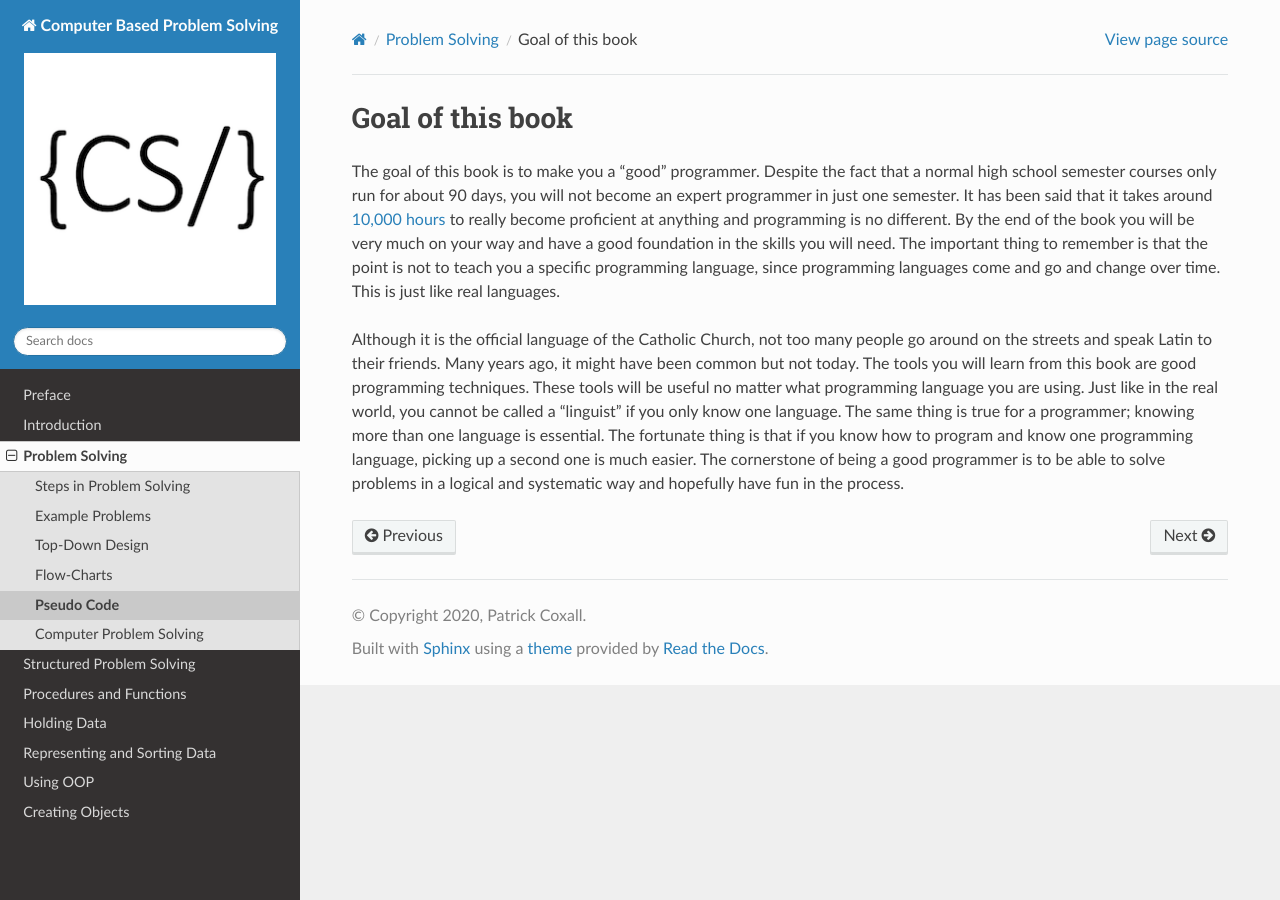
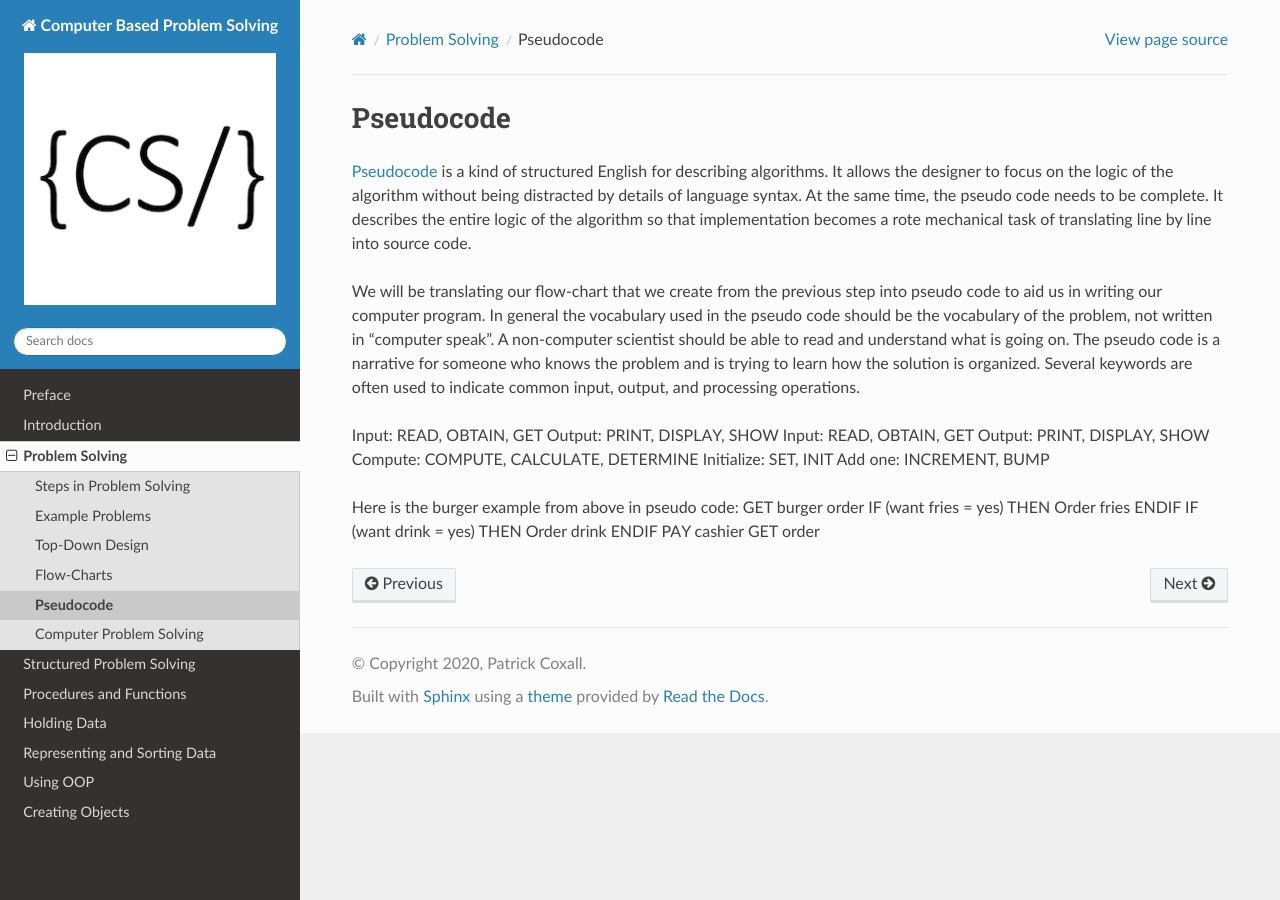
Before and after one commit to Mr-Coxall/Computer-Based-Problem-Solving, a Sphinx documentation site: the page built from docs/problem-solving/pseudo-code.rst, in a window 1280 px wide. Built offline with Sphinx 7.4.7 and the Read the Docs theme 2.0.0, drawn with Linux system fonts in a browser that asks for light colours.

Commit message:
Update Solving problem section

```diff
--- a/docs/problem-solving/flow-charts.rst
+++ b/docs/problem-solving/flow-charts.rst
@@ -15,6 +15,6 @@ A flow-chart is a set of different shapes that each represent a certain type of
 Here is an example of a flowchart for a none-computer based problem:
 
 .. image:: ./images/lamp_flow-chart.png
-   :width: 500 px
+   :width: 400 px
    :alt: none-computer flow-chart
    :align: center
--- a/docs/problem-solving/index.rst
+++ b/docs/problem-solving/index.rst
@@ -20,5 +20,5 @@ Computers have also revolutionized many of the ways people solve problems from,
    Example Problems <example-problems>
    Top-Down Design <top-down-design>
    Flow-Charts <flow-charts>
-   Pseudo Code <pseudo-code>
+   Pseudocode <pseudo-code>
    Computer Problem Solving<computer-problem-solving>
--- a/docs/problem-solving/pseudo-code.rst
+++ b/docs/problem-solving/pseudo-code.rst
@@ -1,9 +1,27 @@
-.. _goal-of-this-book:
+.. _pseudo-code:
 
-=================
-Goal of this book
-=================
+Pseudocode
+===========
 
-The goal of this book is to make you a “good” programmer. Despite the fact that a normal high school semester courses only run for about 90 days, you will not become an expert programmer in just one semester. It has been said that it takes around `10,000 hours <https://en.wikipedia.org/wiki/Outliers_(book)>`_ to really become proficient at anything and programming is no different. By the end of the book you will be very much on your way and have a good foundation in the skills you will need. The important thing to remember is that the point is not to teach you a specific programming language, since programming languages come and go and change over time. This is just like real languages.
+`Pseudocode <https://en.wikipedia.org/wiki/Pseudocode>`_ is a kind of structured English for describing algorithms. It allows the designer to focus on the logic of the algorithm without being distracted by details of language syntax. At the same time, the pseudo code needs to be complete. It describes the entire logic of the algorithm so that implementation becomes a rote mechanical task of translating line by line into source code.
 
-Although it is the official language of the Catholic Church, not too many people go around on the streets and speak Latin to their friends. Many years ago, it might have been common but not today. The tools you will learn from this book are good programming techniques. These tools will be useful no matter what programming language you are using. Just like in the real world, you cannot be called a “linguist” if you only know one language. The same thing is true for a programmer; knowing more than one language is essential. The fortunate thing is that if you know how to program and know one programming language, picking up a second one is much easier. The cornerstone of being a good programmer is to be able to solve problems in a logical and systematic way and hopefully have fun in the process.
+We will be translating our flow-chart that we create from the previous step into pseudo code to aid us in writing our computer program. In general the vocabulary used in the pseudo code should be the vocabulary of the problem, not written in “computer speak”. A non-computer scientist should be able to read and understand what is going on. The pseudo code is a narrative for someone who knows the problem and is trying to learn how the solution is organized. Several keywords are often used to indicate common input, output, and processing operations.
+
+Input: READ, OBTAIN, GET
+Output: PRINT, DISPLAY, SHOW
+Input: READ, OBTAIN, GET
+Output: PRINT, DISPLAY, SHOW
+Compute: COMPUTE, CALCULATE, DETERMINE
+Initialize: SET, INIT
+Add one: INCREMENT, BUMP
+
+Here is the burger example from above in pseudo code:
+GET burger order
+IF (want fries = yes) THEN
+Order fries
+ENDIF
+IF (want drink = yes) THEN
+Order drink
+ENDIF
+PAY cashier
+GET order
```
